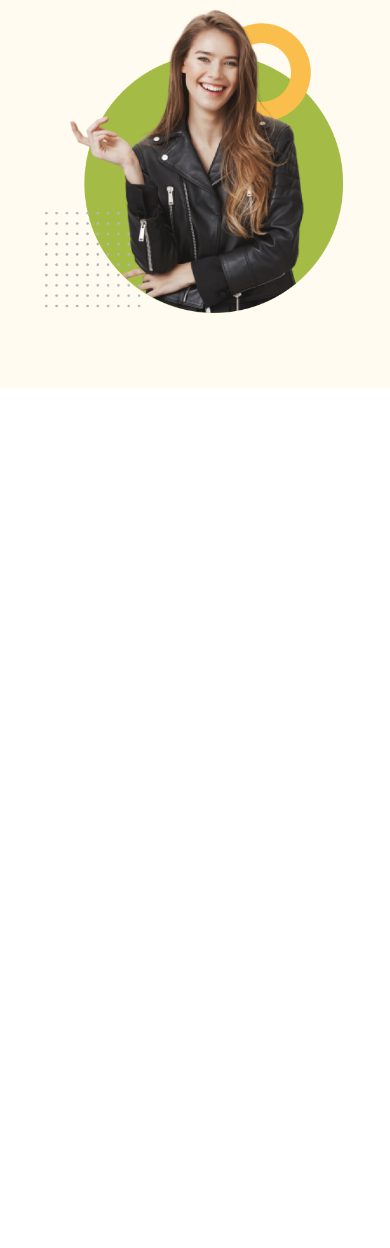
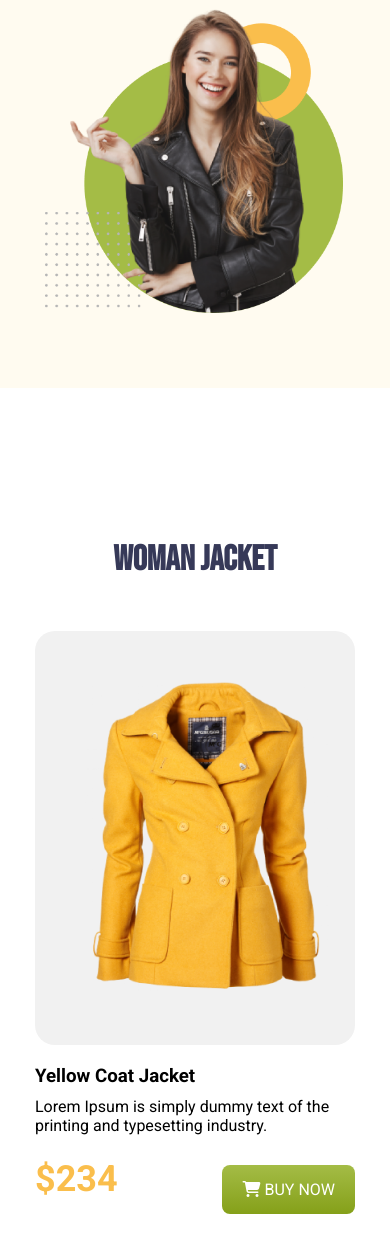
Before and after one commit to programming-hero10/Penguin-webstie, a plain HTML site: page index.html in a window 390 px wide. Shown: the part 456-1704 px from the top of the page. Before the commit the page ends 844 px from the top, so only its background shows below. Drawn offline with Linux system fonts and the light colour scheme.

Commit message:
some responsive commit

```diff
--- a/index.html
+++ b/index.html
@@ -39,7 +39,7 @@
         </div>
       </div>
     </header>
-    <!-- <main>
+    <main>
       <div class="woman">
         <h1>WOMan Jacket</h1>
         <div class="cards">
@@ -134,7 +134,7 @@
           </div>
         </div>
       </div>
-      <div class="flex-box">
+      <!-- <div class="flex-box">
         <div class="text">
           <div class="cards">
             <div class="card">
@@ -169,7 +169,7 @@
         <div class="img">
           <img src="images/shopping.png" alt="" />
         </div>
-      </div>
-    </main> -->
+      </div> -->
+    </main>
   </body>
 </html>
--- a/style.css
+++ b/style.css
@@ -167,32 +167,45 @@ nav {
   }
 }
 @media screen and (max-width: 768px) {
-  nav .logo img{
+  nav .logo img {
     width: 251.11px;
     height: 39.27px;
   }
-  nav{
+  nav {
     flex-direction: column;
     gap: 30px;
     padding: 40px;
-    & ul{
+    & ul {
       gap: 30px;
     }
   }
-  .hero-container{
+  .hero-container {
     flex-direction: column;
     padding: 20px;
     gap: 50px;
-    & h1{
+    & h1 {
       font-size: 40px;
       margin-bottom: 20px;
     }
-    & p{
+    & p {
       padding: 0;
     }
-    & .img img{
+    & .img img {
       width: 300px;
     }
   }
-
+  .woman {
+    & h1 {
+      font-size: 35px;
+      margin-left: 0px;
+      text-align: center;
+    }
+    & .cards {
+      flex-direction: column;
+      & .card {
+        width: 320px;
+        height: 500px;
+      }
+    }
+  }
 }
```
